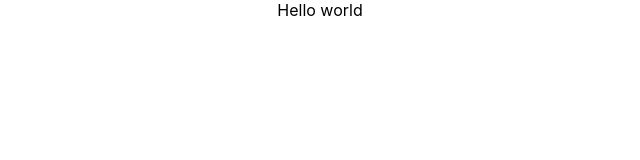
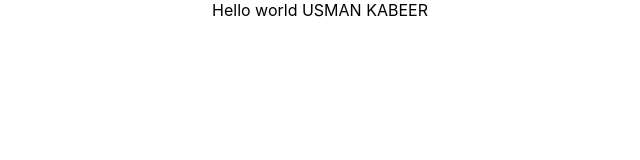
Before and after one commit to muneebkhan4/IFound, a React (Create React App) app in the folder frontend/: page / in a window 1280 px wide. Shown: the top 160 px of the page, without its empty margins (320-960 px from the left). Built offline with nearby package versions, Linux system fonts and the light colour scheme.

Commit message:
My first commit

```diff
--- a/frontend/src/App.js
+++ b/frontend/src/App.js
@@ -5,6 +5,7 @@ function App() {
   return (
     <div className="App">
       Hello world
+      USMAN KABEER
     </div>
   );
 }
```
